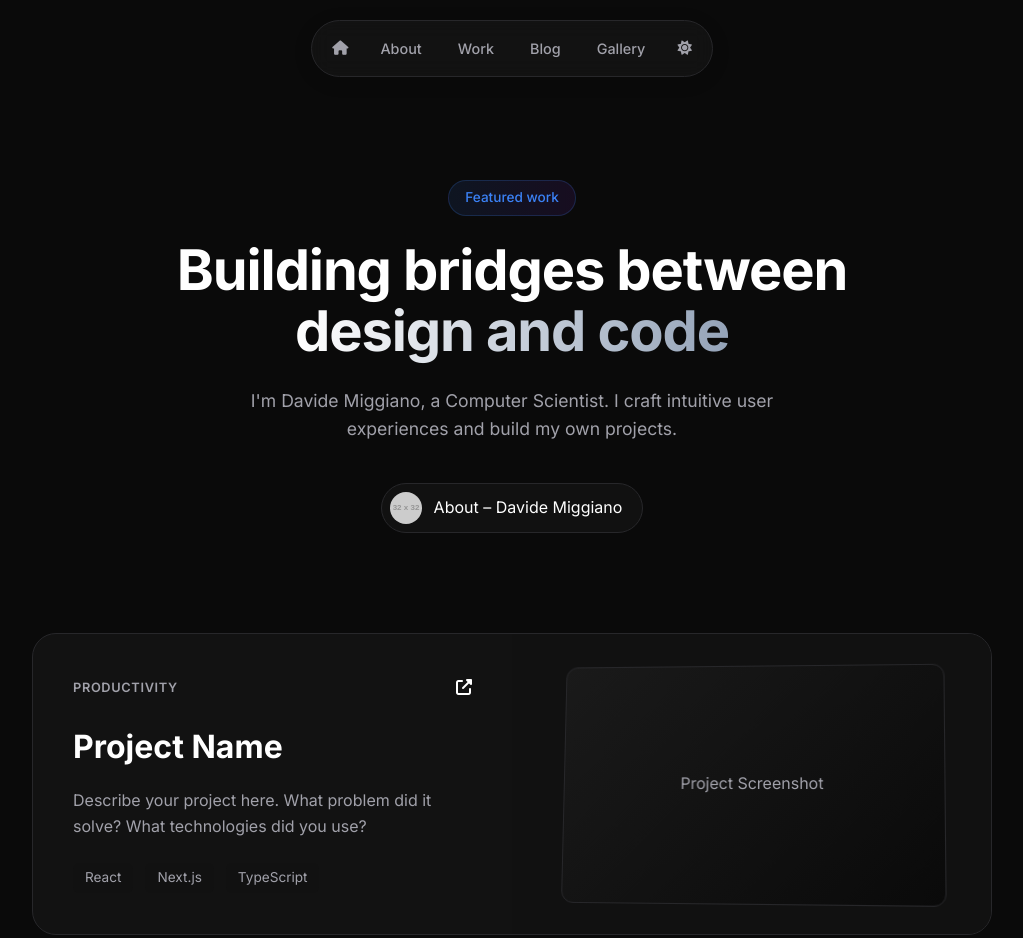
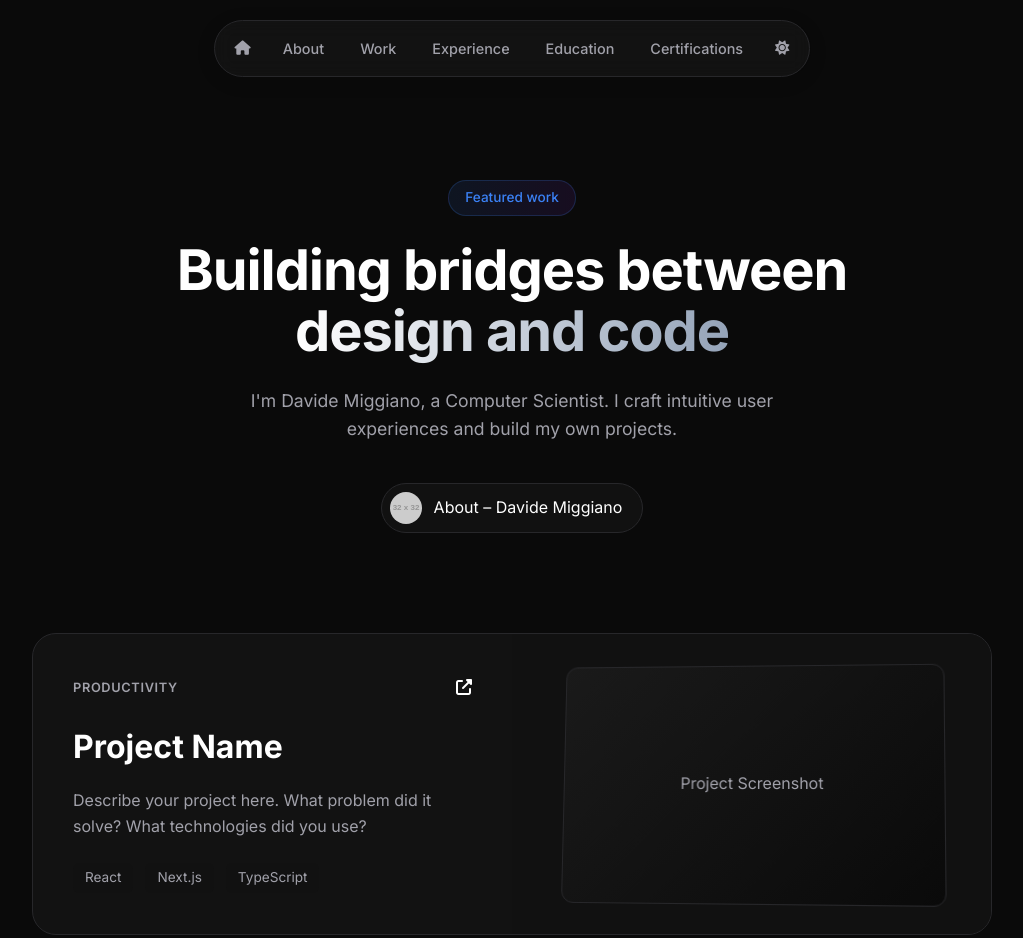
Before and after one commit to Emulars/Emulars, a plain HTML site: page index.html in a window 1280 px wide. Shown: the top 938 px of the page, without its empty margins (128-1151 px from the left). Drawn offline with Linux system fonts and the light colour scheme; placeholder pictures from the web are drawn by us.

Commit message:
Update navigation and section headers for Experience, Education, and Certifications

```diff
--- a/index.html
+++ b/index.html
@@ -14,8 +14,9 @@
             <a href="#home" class="nav-item icon-btn"><i class="fas fa-home"></i></a>
             <a href="#about" class="nav-item">About</a>
             <a href="#work" class="nav-item">Work</a>
-            <a href="#blog" class="nav-item">Blog</a>
-            <a href="#gallery" class="nav-item">Gallery</a>
+            <a href="#experience" class="nav-item">Experience</a>
+            <a href="#education" class="nav-item">Education</a>
+            <a href="#certifications" class="nav-item">Certifications</a>
             <button id="theme-toggle" class="nav-item icon-btn"><i class="fas fa-sun"></i></button>
         </div>
     </nav>
@@ -106,7 +107,7 @@
                 </div>
             </div>
 
-            <h3>Experience</h3>
+            <h3 id="experience">Experience</h3>
             <div class="timeline">
                 <div class="timeline-item">
                     <div class="timeline-date">Oct 2025 - Present</div>
@@ -174,7 +175,7 @@
                 </div>
             </div>
 
-            <h3 style="margin-top: 60px;">Education</h3>
+            <h3 id="education" style="margin-top: 60px;">Education</h3>
             <div class="timeline">
                 <div class="timeline-item">
                     <div class="timeline-date">2023 - 2025</div>
@@ -199,7 +200,7 @@
                 </div>
             </div>
 
-            <h3 style="margin-top: 60px;">Certifications</h3>
+            <h3 id="certifications" style="margin-top: 60px;">Certifications</h3>
             <div class="timeline">
                 <div class="timeline-item">
                     <div class="timeline-date">2023</div>
```
